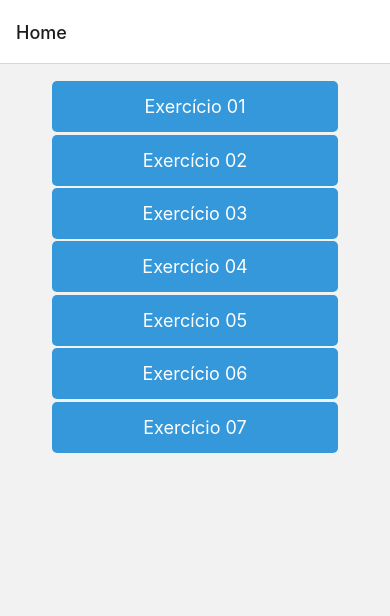
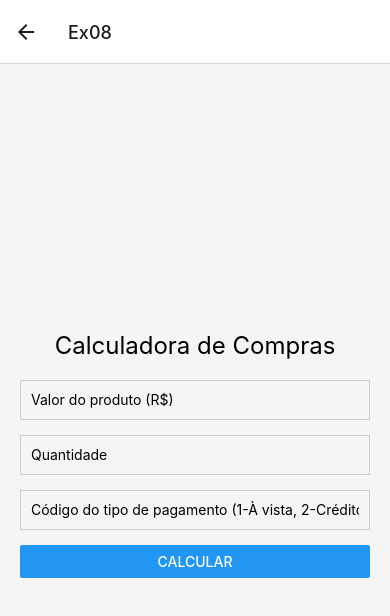
Before and after one commit to flaviovieiradev/Primeira-lista-exercicios-react-native, a React Native app: screen /Ex08 in a window 390 px wide. Shown: the top 616 px of the page. Built offline with nearby package versions, Linux system fonts and the light colour scheme.

Commit message:
Término da conclusão dos exercícios

```diff
--- a/App.js
+++ b/App.js
@@ -9,6 +9,7 @@ import Ex04Screen from './components/Ex04Screen';
 import Ex05Screen from './components/Ex05Screen';
 import Ex06Screen from './components/Ex06Screen';
 import Ex07Screen from './components/Ex07Screen';
+import Ex08Screen from './components/Ex08Screen';
 
 const Stack = createStackNavigator();
 
@@ -16,7 +17,7 @@ const App = () => {
   return (
     <NavigationContainer>
       <Stack.Navigator initialRouteName="Home">
-        <Stack.Screen name="Home" component={HomeScreen}>
+        <Stack.Screen name="Home - Primeira Lista" component={HomeScreen}>
         </Stack.Screen>
         <Stack.Screen name="Ex01" component={Ex01Screen}>
         </Stack.Screen>
@@ -32,6 +33,8 @@ const App = () => {
         </Stack.Screen>
         <Stack.Screen name="Ex07" component={Ex07Screen}>
         </Stack.Screen>
+        <Stack.Screen name="Ex08" component={Ex08Screen}>
+        </Stack.Screen>
       </Stack.Navigator>
     </NavigationContainer>
   );
--- a/components/Ex02Screen.js
+++ b/components/Ex02Screen.js
@@ -1,11 +1,12 @@
 import React, { useState } from 'react';
 import { StyleSheet, Text, View, Button, FlatList, CheckBox } from 'react-native';
 
+
 const moviesData = {
-  Action: ['Mad Max: Estrada da Fúria', 'John Wick', 'Duro de Matar'],
-  Commedy: ['Ace Ventura', 'Meu Malvado Favorito', 'Se Beber Não Case'],
+  Ação: ['Mad Max: Estrada da Fúria', 'John Wick', 'Duro de Matar'],
+  Comédia: ['Ace Ventura', 'Meu Malvado Favorito', 'Se Beber Não Case'],
   Drama: ['O Pior Vizinho do Mundo', 'Forrest Gump', 'Parasita'],
-  Horror: ['Alien: Romulus', 'O Exorcista', 'It: A coisa'],
+  Terror: ['Alien: Romulus', 'O Exorcista', 'It: A coisa'],
   Romance: ['Todos Menos Você', 'Como Eu Era Antes de Você', 'La La Land'],
 };
 
--- a/components/Ex05Screen.js
+++ b/components/Ex05Screen.js
@@ -1,79 +1,82 @@
 import React, { useState } from 'react';
-import { StyleSheet, Text, View, TextInput, Button, ScrollView } from 'react-native';
+import { StyleSheet, View, Text, TextInput, Button } from 'react-native';
 
 const Ex05Screen = () => {
-  const [energyLevel, setEnergyLevel] = useState('');
+  const [energy, setEnergy] = useState('');
   const [sleepQuality, setSleepQuality] = useState('');
   const [stressLevel, setStressLevel] = useState('');
-  const [advice, setAdvice] = useState('');
+  const [tips, setTips] = useState(null);
 
-  const evaluateHealth = () => {
-    const energy = parseInt(energyLevel, 10);
-    const sleep = parseInt(sleepQuality, 10);
-    const stress = parseInt(stressLevel, 10);
+  const handleSubmit = () => {
+    const energyNum = Number(energy);
+    const sleepQualityNum = Number(sleepQuality);
+    const stressLevelNum = Number(stressLevel);
 
-    if (isNaN(energy) || isNaN(sleep) || isNaN(stress)) {
-      setAdvice('Por favor, insira valores válidos para todos os campos.');
-      return;
+    let suggestions = '';
+    let errorMessage = '';
+
+    // Verificação de validade
+    if (isNaN(energyNum) || energyNum < 1 || energyNum > 10) {
+      errorMessage += 'Nível de energia deve ser um número entre 1 e 10.\n';
+    }
+    if (isNaN(sleepQualityNum) || sleepQualityNum < 1 || sleepQualityNum > 10) {
+      errorMessage += 'Qualidade do sono deve ser um número entre 1 e 10.\n';
+    }
+    if (isNaN(stressLevelNum) || stressLevelNum < 1 || stressLevelNum > 10) {
+      errorMessage += 'Nível de estresse deve ser um número entre 1 e 10.\n';
     }
 
-    let suggestions = '';
-
-    if (energy < 5) {
-      suggestions += 'Considere aumentar sua atividade física e melhorar sua alimentação.\n';
-    } else if (energy > 8) {
-      suggestions += 'Bom trabalho! Continue cuidando de sua saúde.\n';
+    // Se houver mensagens de erro, defina-as
+    if (errorMessage) {
+      setTips(errorMessage);
+      return; // Não prosseguir se houver erro
     }
 
-    if (sleep < 5) {
-      suggestions += 'Tente estabelecer uma rotina de sono mais consistente.\n';
-    } else if (sleep > 8) {
-      suggestions += 'Ótimo! Mantenha essa boa qualidade de sono.\n';
+    // Estruturas de decisão para sugestões
+    if (energyNum < 5) {
+      suggestions += 'Tente fazer uma caminhada leve para aumentar sua energia. ';
+    }
+    if (sleepQualityNum < 5) {
+      suggestions += 'Considere estabelecer uma rotina de sono consistente. ';
+    }
+    if (stressLevelNum > 5) {
+      suggestions += 'Experimente técnicas de respiração profunda ou meditação. ';
     }
 
-    if (stress > 7) {
-      suggestions += 'Experimente técnicas de relaxamento como meditação ou yoga.\n';
-    } else if (stress < 4) {
-      suggestions += 'Bom trabalho em gerenciar seu estresse!\n';
-    }
-
-    setAdvice(suggestions || 'Continue monitorando sua saúde e bem-estar!');
+    setTips(suggestions || 'Você está indo bem! Continue assim.');
   };
 
   return (
-    <ScrollView style={styles.container}>
+    <View style={styles.container}>
       <Text style={styles.title}>Monitor de Saúde e Bem-Estar</Text>
-
+      <Text>Nível de Energia (1-10):</Text>
       <TextInput
         style={styles.input}
-        placeholder="Nível de Energia (1-10)"
         keyboardType="numeric"
-        value={energyLevel}
-        onChangeText={setEnergyLevel}
+        value={energy}
+        onChangeText={setEnergy}
       />
-
+      <Text>Qualidade do Sono (1-10):</Text>
       <TextInput
         style={styles.input}
-        placeholder="Qualidade do Sono (1-10)"
         keyboardType="numeric"
         value={sleepQuality}
         onChangeText={setSleepQuality}
       />
-
+      <Text>Nível de Estresse (1-10):</Text>
       <TextInput
         style={styles.input}
-        placeholder="Nível de Estresse (1-10)"
         keyboardType="numeric"
         value={stressLevel}
         onChangeText={setStressLevel}
       />
-
-      <Button title="Avaliar Saúde" onPress={evaluateHealth} />
-
-      {advice ? (
-        <Text style={styles.advice}>{advice}</Text>
-      ) : null}
-    </ScrollView>
+      <Button title="Enviar" onPress={handleSubmit} />
+      {tips && (
+        <View style={styles.tipsContainer}>
+          <Text style={styles.errorText}>{tips}</Text>
+        </View>
+      )}
+    </View>
   );
 };
 
@@ -82,25 +85,27 @@ const styles = StyleSheet.create({
     flex: 1,
     justifyContent: 'center',
     padding: 20,
-    backgroundColor: '#f5f5f5',
   },
   title: {
-    fontSize: 24,
+    fontSize: 20,
     marginBottom: 20,
-    textAlign: 'center',
   },
   input: {
-    height: 40,
+    borderWidth: 1,
     borderColor: '#ccc',
+    marginBottom: 10,
+    padding: 10,
+  },
+  tipsContainer: {
+    marginTop: 20,
+    padding: 10,
     borderWidth: 1,
-    marginBottom: 15,
-    paddingHorizontal: 10,
+    borderColor: '#ccc',
+    backgroundColor: '#f9f9f9',
   },
-  advice: {
-    fontSize: 18,
-    marginTop: 20,
-    textAlign: 'center',
-    color: 'blue',
+  errorText: {
+    color: 'red',
+    fontWeight: 'bold',
   },
 });
 
--- a/components/Ex06Screen.js
+++ b/components/Ex06Screen.js
@@ -1,106 +1,116 @@
 import React, { useState } from 'react';
-import { StyleSheet, Text, View, TextInput, Button, ScrollView } from 'react-native';
+import { StyleSheet, View, Text, TextInput, Button, FlatList } from 'react-native';
 
-const Ex06Screen = () => {
+const App = () => {
   const [activity, setActivity] = useState('');
   const [duration, setDuration] = useState('');
   const [goal, setGoal] = useState('');
+  const [activities, setActivities] = useState([]);
   const [feedback, setFeedback] = useState('');
 
-  const handleTrackActivity = () => {
-    const durationNum = parseInt(duration, 10);
-    const goalNum = parseInt(goal, 10);
-
-    if (isNaN(durationNum) || isNaN(goalNum) || durationNum <= 0 || goalNum <= 0) {
-      setFeedback('Por favor, insira valores válidos.');
+  const handleAddActivity = () => {
+    const activityDuration = Number(duration);
+    if (!activity || isNaN(activityDuration)) {
+      setFeedback('Por favor, insira uma atividade válida e a duração em minutos.');
       return;
     }
 
-    let message = `Você registrou ${durationNum} minutos de ${activity}. `;
-
-    if (durationNum >= goalNum) {
-      message += 'Ótimo trabalho! Você atingiu sua meta!';
-    } else {
-      message += `Você está a ${goalNum - durationNum} minutos da sua meta. Continue se esforçando!`;
-    }
-
-    suggestExercise(durationNum, goalNum);
-    setFeedback(message);
+    setActivities([...activities, { activity, duration: activityDuration }]);
     setActivity('');
     setDuration('');
+    provideFeedback(activityDuration);
   };
 
-  const suggestExercise = (durationNum, goalNum) => {
-    if (goalNum - durationNum > 30) {
-      setFeedback((prev) => `${prev}\nSugestão: Considere adicionar exercícios de alta intensidade, como HIIT, para maximizar seu tempo.`);
-    } else if (goalNum - durationNum <= 30 && goalNum - durationNum > 0) {
-      setFeedback((prev) => `${prev}\nSugestão: Tente alongamentos ou caminhadas leves para ajudar a atingir sua meta.`);
+  const provideFeedback = (activityDuration) => {
+    if (goal === 'perder peso' && activityDuration >= 30) {
+      setFeedback('Bom trabalho! Continue assim para alcançar seu objetivo de perda de peso.');
+    } else if (goal === 'ganhar massa muscular' && activityDuration >= 45) {
+      setFeedback('Excelente! Você está no caminho certo para ganhar massa muscular.');
+    } else if (goal === 'manter forma' && activityDuration >= 20) {
+      setFeedback('Ótimo trabalho! Manter-se ativo é importante para a saúde.');
     } else {
-      setFeedback((prev) => `${prev}\nSugestão: Mantenha-se ativo e varie suas atividades para evitar a monotonia.`);
+      setFeedback('Continue se esforçando! Cada minuto conta.');
     }
   };
 
+  const renderActivity = ({ item }) => (
+    <Text style={styles.activityText}>{item.activity} - {item.duration} minutos</Text>
+  );
+
   return (
-    <ScrollView style={styles.container}>
+    <View style={styles.container}>
       <Text style={styles.title}>Rastreador de Atividades Físicas</Text>
 
+      <Text style={styles.label}>Atividade:</Text>
       <TextInput
         style={styles.input}
-        placeholder="Atividade (Ex: Corrida, Yoga)"
         value={activity}
         onChangeText={setActivity}
       />
 
+      <Text style={styles.label}>Duração (minutos):</Text>
       <TextInput
         style={styles.input}
-        placeholder="Duração (minutos)"
         keyboardType="numeric"
         value={duration}
         onChangeText={setDuration}
       />
 
+      <Text style={styles.label}>Objetivo (perder peso, ganhar massa muscular, manter forma):</Text>
       <TextInput
         style={styles.input}
-        placeholder="Meta de Duração (minutos)"
-        keyboardType="numeric"
         value={goal}
         onChangeText={setGoal}
       />
 
-      <Button title="Registrar Atividade" onPress={handleTrackActivity} />
+      <Button title="Adicionar Atividade" onPress={handleAddActivity} />
 
-      {feedback ? (
-        <Text style={styles.feedback}>{feedback}</Text>
-      ) : null}
-    </ScrollView>
+      {feedback ? <Text style={styles.feedback}>{feedback}</Text> : null}
+
+      <FlatList
+        data={activities}
+        keyExtractor={(item, index) => index.toString()}
+        renderItem={renderActivity}
+        style={styles.activityList}
+      />
+    </View>
   );
 };
 
 const styles = StyleSheet.create({
   container: {
     flex: 1,
-    justifyContent: 'center',
     padding: 20,
     backgroundColor: '#f5f5f5',
   },
   title: {
     fontSize: 24,
+    textAlign: 'center',
     marginBottom: 20,
-    textAlign: 'center',
+  },
+  label: {
+    marginVertical: 10,
+    fontSize: 16,
   },
   input: {
-    height: 40,
+    borderWidth: 1,
     borderColor: '#ccc',
-    borderWidth: 1,
+    padding: 10,
+    borderRadius: 5,
     marginBottom: 15,
-    paddingHorizontal: 10,
   },
   feedback: {
-    fontSize: 18,
+    marginVertical: 15,
+    fontSize: 16,
+    color: 'green',
+  },
+  activityList: {
     marginTop: 20,
-    textAlign: 'center',
-    color: 'blue',
+  },
+  activityText: {
+    fontSize: 16,
+    padding: 5,
   },
 });
 
-export default Ex06Screen;
+export default App;
--- /dev/null
+++ b/components/Ex08Screen.js
@@ -0,0 +1,115 @@
+import React, { useState } from 'react';
+import { StyleSheet, Text, View, TextInput, Button, Alert } from 'react-native';
+
+const Ex08Screen = () => {
+  const [productValue, setProductValue] = useState('');
+  const [quantity, setQuantity] = useState('');
+  const [paymentCode, setPaymentCode] = useState('');
+  const [result, setResult] = useState('');
+
+  const handleCalculate = () => {
+    const value = parseFloat(productValue);
+    const qty = parseInt(quantity, 10);
+    const code = parseInt(paymentCode, 10);
+
+    if (isNaN(value) || isNaN(qty) || isNaN(code) || value <= 0 || qty <= 0) {
+      Alert.alert('Erro', 'Por favor, insira valores válidos.');
+      return;
+    }
+
+    const totalValue = value * qty;
+    let discount = 0;
+
+    switch (code) {
+      case 1: // À vista
+        discount = totalValue * 0.10; // 10% de desconto
+        break;
+      case 2: // Cartão de crédito
+        discount = totalValue * 0.05; // 5% de desconto
+        break;
+      case 3: // Cartão de débito
+        discount = 0; // Sem desconto
+        break;
+      default:
+        Alert.alert('Erro', 'Código de pagamento inválido. Use 1, 2 ou 3.');
+        return;
+    }
+
+    const finalValue = totalValue - discount;
+
+    setResult(`Valor da compra: R$ ${totalValue.toFixed(2)}\n` +
+               `Valor do desconto: R$ ${discount.toFixed(2)}\n` +
+               `Valor final: R$ ${finalValue.toFixed(2)}\n` +
+               `Tipo de pagamento: ${code === 1 ? 'À vista' : code === 2 ? 'Cartão de crédito' : 'Cartão de débito'}`);
+
+    // Limpa os campos após o cálculo
+    setProductValue('');
+    setQuantity('');
+    setPaymentCode('');
+  };
+
+  return (
+    <View style={styles.container}>
+      <Text style={styles.title}>Calculadora de Compras</Text>
+
+      <TextInput
+        style={styles.input}
+        placeholder="Valor do produto (R$)"
+        keyboardType="numeric"
+        value={productValue}
+        onChangeText={setProductValue}
+      />
+
+      <TextInput
+        style={styles.input}
+        placeholder="Quantidade"
+        keyboardType="numeric"
+        value={quantity}
+        onChangeText={setQuantity}
+      />
+
+      <TextInput
+        style={styles.input}
+        placeholder="Código do tipo de pagamento (1-À vista, 2-Crédito, 3-Débito)"
+        keyboardType="numeric"
+        value={paymentCode}
+        onChangeText={setPaymentCode}
+      />
+
+      <Button title="Calcular" onPress={handleCalculate} />
+
+      {result ? (
+        <Text style={styles.result}>{result}</Text>
+      ) : null}
+    </View>
+  );
+};
+
+const styles = StyleSheet.create({
+  container: {
+    flex: 1,
+    justifyContent: 'center',
+    padding: 20,
+    backgroundColor: '#f5f5f5',
+  },
+  title: {
+    fontSize: 24,
+    marginBottom: 20,
+    textAlign: 'center',
+  },
+  input: {
+    height: 40,
+    borderColor: '#ccc',
+    borderWidth: 1,
+    marginBottom: 15,
+    paddingHorizontal: 10,
+  },
+  result: {
+    fontSize: 18,
+    marginTop: 20,
+    textAlign: 'center',
+    color: 'blue',
+  },
+});
+
+export default Ex08Screen;
--- a/components/HomeScreen.js
+++ b/components/HomeScreen.js
@@ -26,10 +26,10 @@ const HomeScreen = ({ navigation }) => {
         }
         if (option === 'Exercício 07') {
             navigation.navigate('Ex07');
-        } else {
-            // Implemente a navegação ou a lógica associada a cada outro botão
-            console.log(`Botão ${option} pressionado`);
-        };
+        }
+        if (option === 'Exercício 08') {
+            navigation.navigate('Ex08');
+        }
     };
     return (
         <View style={styles.container}>
@@ -70,6 +70,11 @@ const HomeScreen = ({ navigation }) => {
                     handleButtonClick('Exercício 07')}>
                     <Text style={styles.buttonText}>Exercício 07</Text>
                 </TouchableOpacity>
+
+                <TouchableOpacity style={styles.button} onPress={() =>
+                    handleButtonClick('Exercício 08')}>
+                    <Text style={styles.buttonText}>Exercício 08</Text>
+                </TouchableOpacity>
             </View>
 
         </View>);
@@ -78,31 +83,25 @@ const HomeScreen = ({ navigation }) => {
 const styles = StyleSheet.create({
     container: {
         flex: 1,
-    },
-    imageContainer: {
-        flex: 0.5,
-    },
-    image: {
-        flex: 1,
-        resizeMode: 'cover',
+        justifyContent: 'center', // Centraliza os botões verticalmente
+        padding: 16,
     },
     buttonContainer: {
-        flex: 0.5,
-        padding: 16,
-        justifyContent: 'space-around',
-        alignItems: 'center',
+        flex: 1,
+        justifyContent: 'space-evenly', // Espaçamento uniforme entre os botões
     },
     button: {
         backgroundColor: '#3498db',
         padding: 15,
         borderRadius: 5,
-        width: '80%',
+        flex: 1, // Faz com que o botão preencha o espaço disponível
         alignItems: 'center',
+        margin: 7,
     },
     buttonText: {
         color: '#fff',
         fontSize: 18,
-    },
+    }
 });
 
 export default HomeScreen;
--- a/package.json
+++ b/package.json
@@ -10,6 +10,7 @@
   },
   "dependencies": {
     "@expo/metro-runtime": "~3.2.3",
+    "@react-native-community/checkbox": "^0.5.17",
     "@react-navigation/native": "^6.1.18",
     "@react-navigation/stack": "^6.4.1",
     "expo": "~51.0.28",
```
Also changed, not shown: 1 other file (tests, documents, lock files or other folders).
